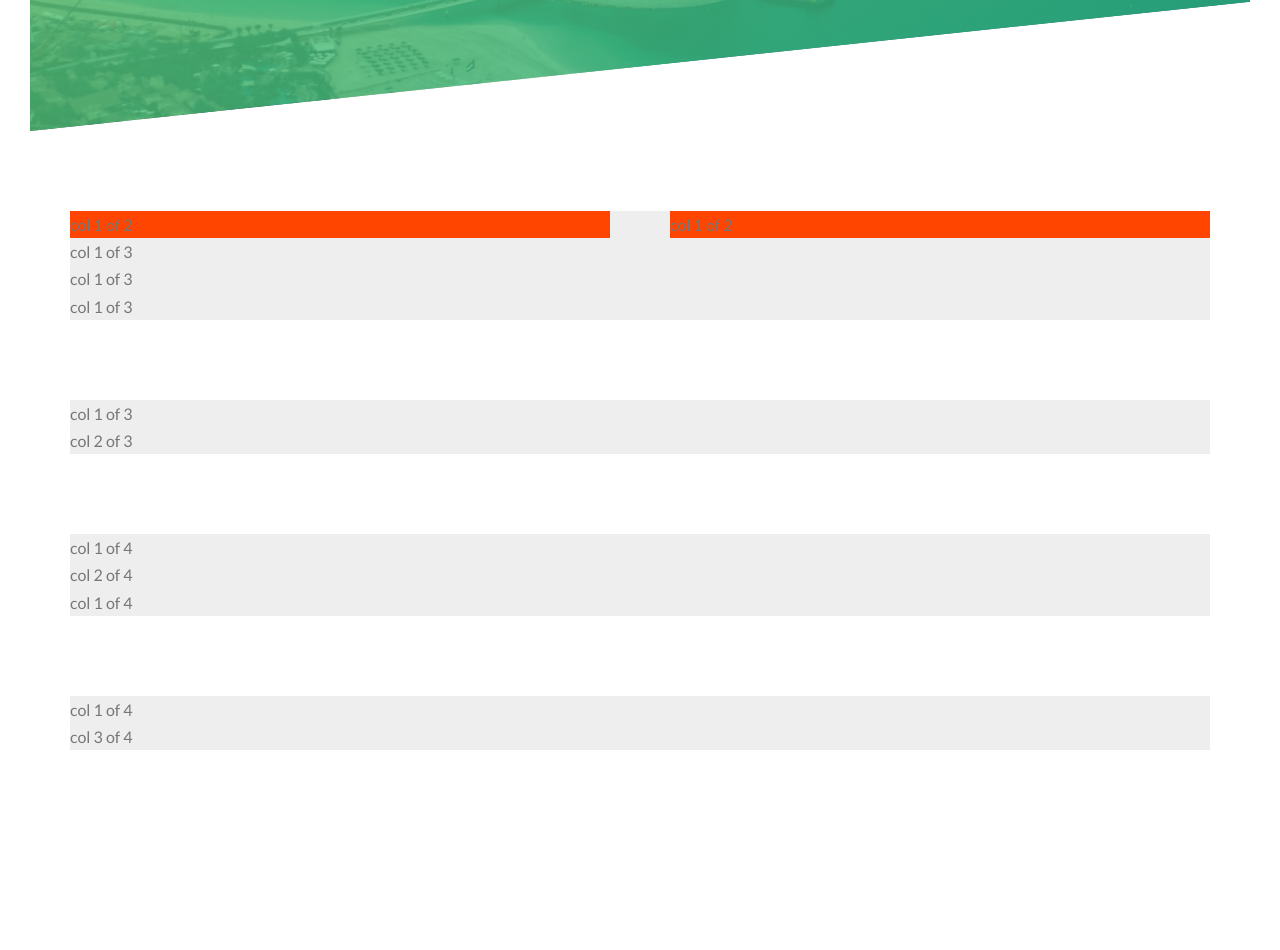
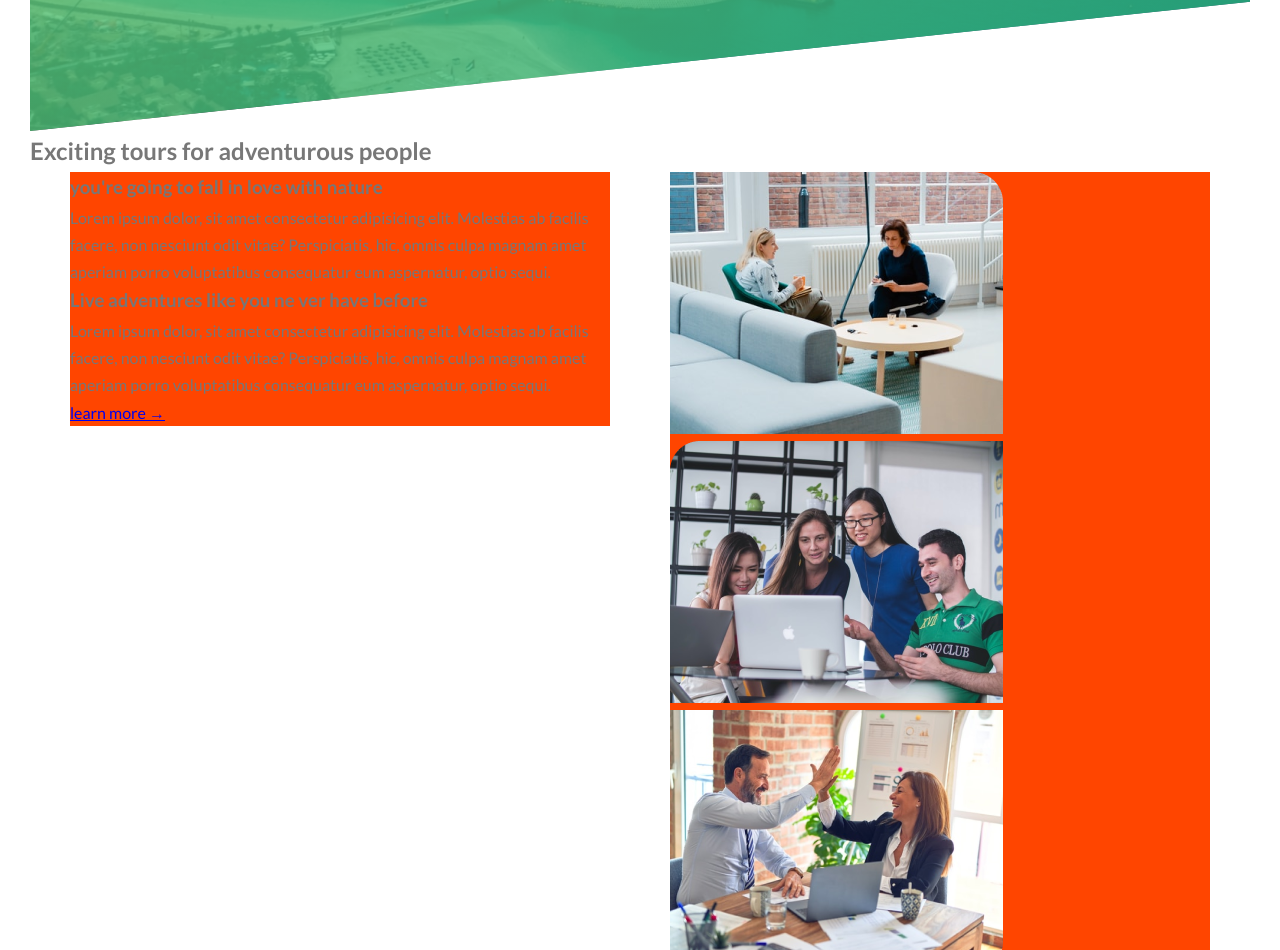
Before and after one commit to jerumanu/Netours, a website: page index.html in a window 1280 px wide. Shown: the part 659-1609 px from the top of the page. Before the commit the page ends 1439 px from the top, so only its background shows below. Drawn offline with Linux system fonts and the light colour scheme; files whose address does not match are found by name.

Commit message:
add about section

```diff
--- a/index.html
+++ b/index.html
@@ -25,7 +25,7 @@
 
     </header>
 
-    <section class="grid-test">
+    <!-- <section class="grid-test">
         <div class="row">
             <div class="col-1-of-2">
                 col 1 of 2
@@ -73,6 +73,51 @@
             </div>
 
         </div>
+    </section> -->
+    <section class="section-about">
+        <div class=" u-center-text u-margin-bottom-big ">
+
+
+            <h2 class="heading-secondary">
+                Exciting tours for adventurous people
+            </h2>
+        </div>
+
+        <div class="row ">
+            <div class="col-1-of-2">
+
+            </div>
+            <div class="col-1-of-2">
+                <h3 class="heading-tertiary u-margin-bottom-small">
+                    you're going to fall in love with nature
+                </h3>
+                <p class="paragraph">
+                    Lorem ipsum dolor, sit amet consectetur adipisicing elit. Molestias ab facilis facere, non nesciunt
+                    odit vitae? Perspiciatis, hic, omnis culpa magnam amet aperiam porro voluptatibus consequatur eum
+                    aspernatur, optio sequi.
+                </p>
+                <h3 class="heading-tertiary u-margin-bottom-small">
+                    Live adventures like you ne ver have before
+                </h3>
+                <p class="paragraph">
+                    Lorem ipsum dolor, sit amet consectetur adipisicing elit. Molestias ab facilis facere, non nesciunt
+                    odit vitae? Perspiciatis, hic, omnis culpa magnam amet aperiam porro voluptatibus consequatur eum
+                    aspernatur, optio sequi.
+                </p>
+                <a href="#" class="btn-text">learn more &rarr;</a>
+            </div>
+
+
+        <div class="col-1-of-2">
+            <div class="composition">
+                <img src="./images/Rectangle 25.png" alt="" class="composition__photo composition__photo--p1">
+                <img src="./images/Rectangle 24.png" alt="" class="composition__photo composition__photo--p2">
+                <img src="./images/Rectangle 26.png" alt="" class="composition__photo composition__photo--p3">
+            </div>
+        </div>
+    </div>
+
+
     </section>
 
 </body>
```
